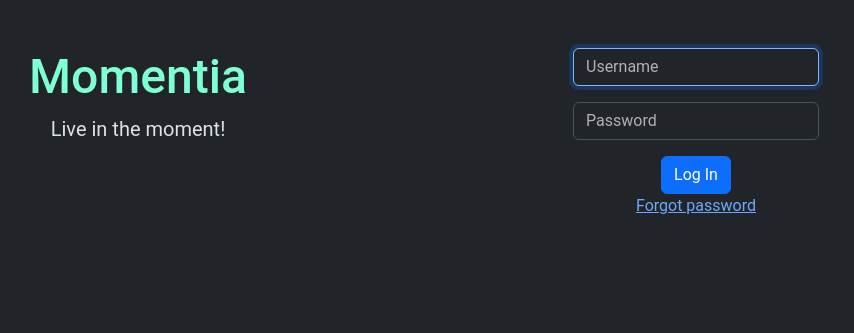
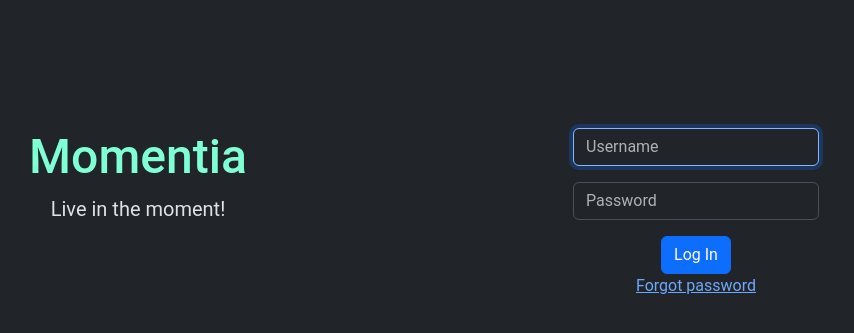
Before and after one commit to DenHafiz69/momentia, a Flask app: page /login in a window 1280 px wide. Shown: the part 56-389 px from the top of the page, without its empty margins (223-1077 px from the left). Run offline with Flask 3, Linux system fonts and the light colour scheme.

Commit message:
Provide padding to login page

```diff
--- a/static/styles.css
+++ b/static/styles.css
@@ -39,4 +39,5 @@
 
 .login-page {
     align-items: center;
+    padding-top: 5em;
 }
```
